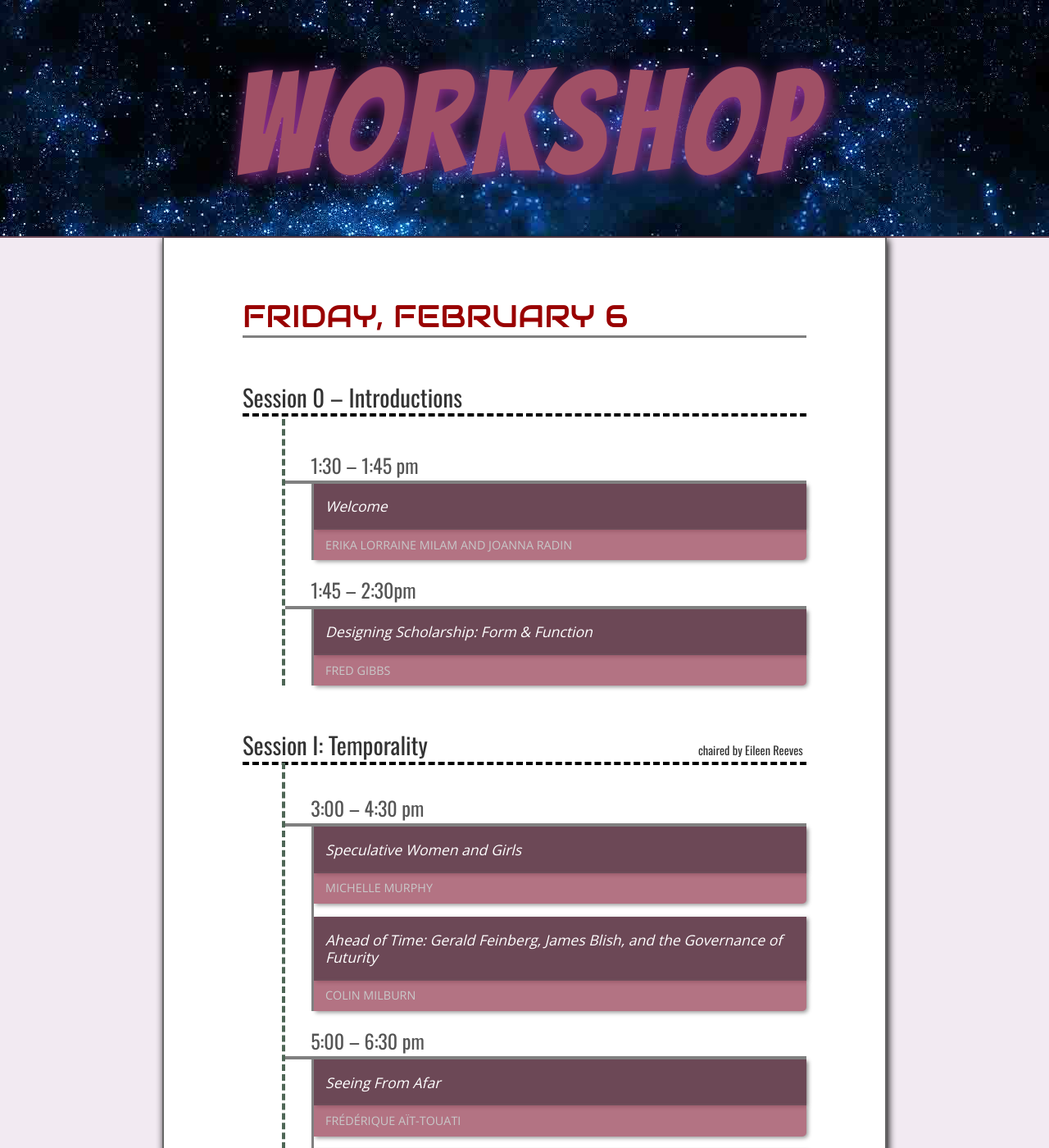
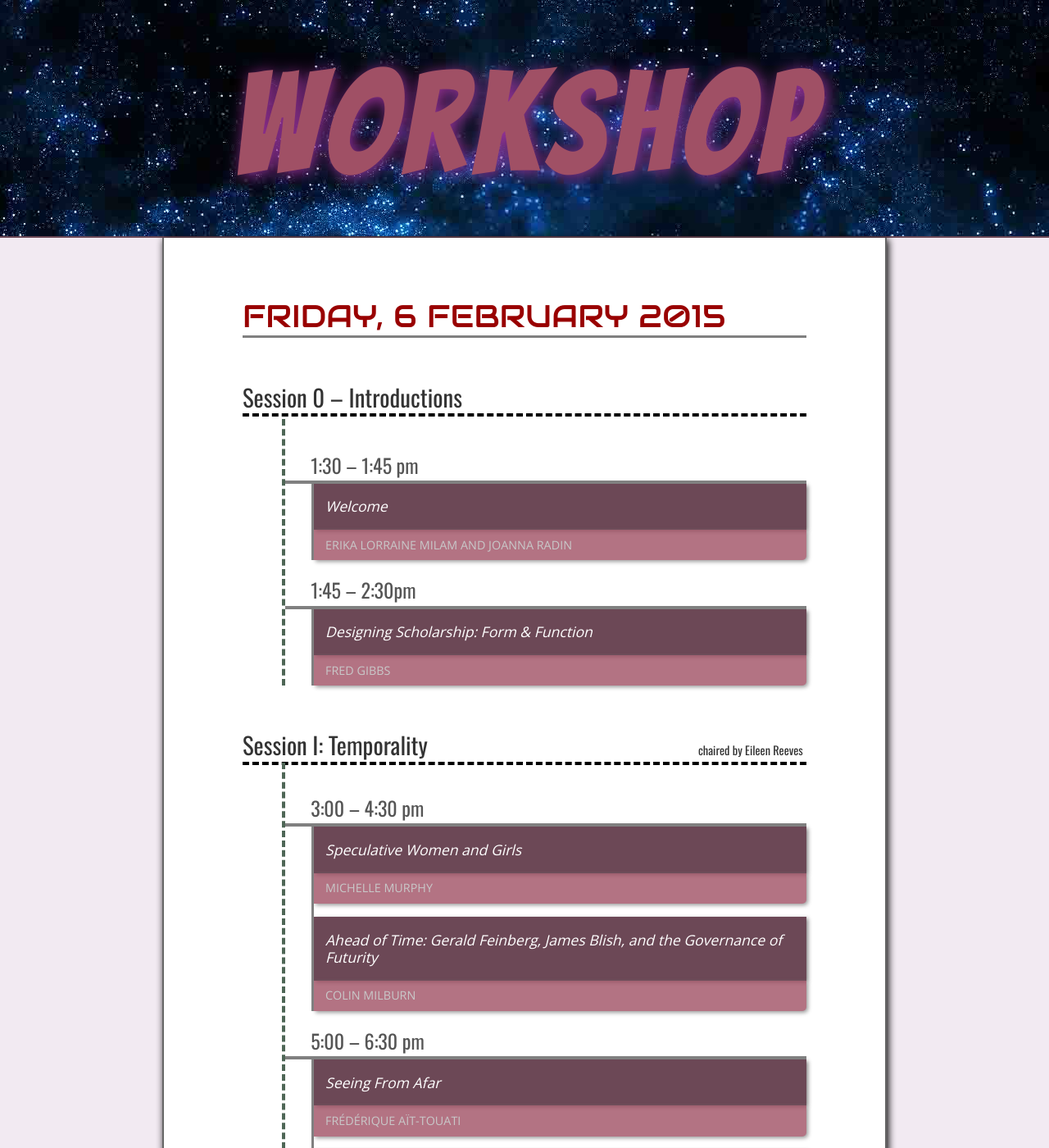
Before and after one commit to historiesofthefuture/historiesofthefuture, a Jekyll site: the page workshop.html, which Jekyll copies as it is, in a window 1280 px wide and 1400 px high. Shown: the whole window at 82% size. Built offline with Jekyll 4.4.1, drawn with Linux system fonts in a browser that asks for light colours; nearby versions of some CDN libraries; some web fonts are replaced; some of the changed text lies outside the part shown.

Commit message:
Update workshop.html

```diff
--- a/workshop.html
+++ b/workshop.html
@@ -42,7 +42,7 @@
 
 <div class="container top logistics">
 
-<div class="date top">Friday, February 6 </div>
+<div class="date top">Friday, 6 February 2015</div>
 
 <h1>Session 0 – Introductions</h1>
 <div class="session">
@@ -86,7 +86,7 @@
 </div>
 </div>
 
-<div class="date">Saturday, February 7</div>
+<div class="date">Saturday, 7 February 2015</div>
 
 <h1>Session II: Enhancement</h1>
 <h1 class="chair">chaired by Keith Wailoo</h1>
```
